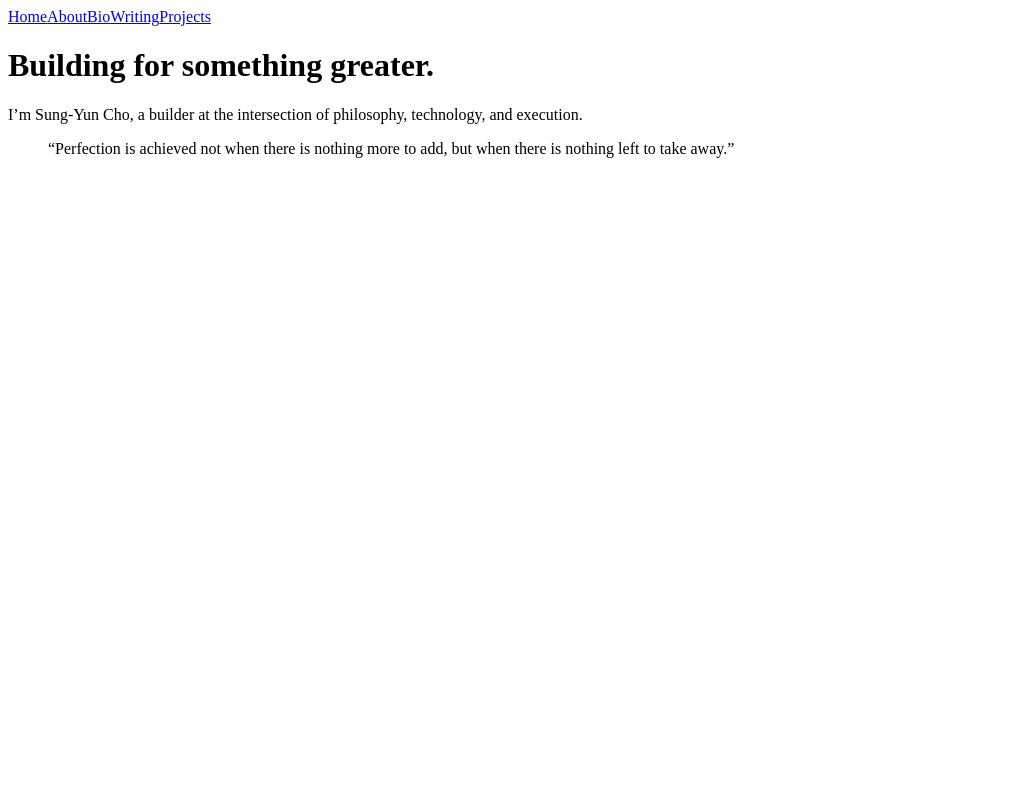
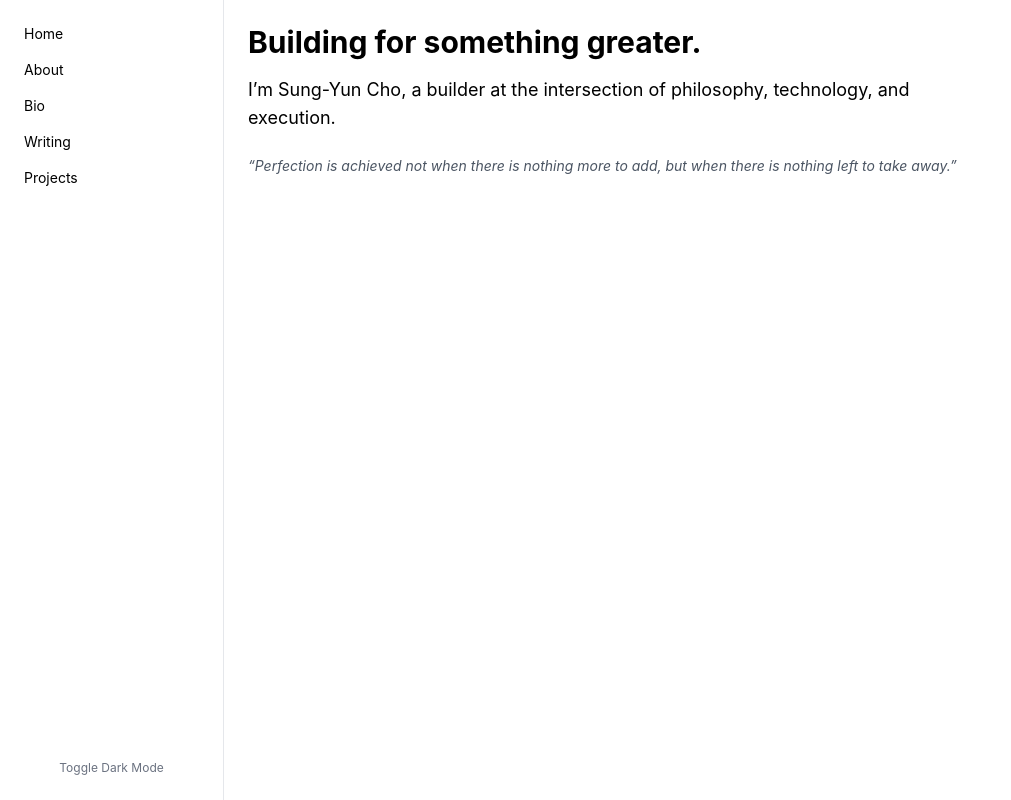
Before and after one commit to kleincho/sungcho-life, a Next.js app: page / in a window 1280 px wide. Shown: the whole page, without its empty margins (0-1011 px from the left). Built offline with nearby package versions, Linux system fonts and the light colour scheme.

Commit message:
Apply new layout and dark mode design

```diff
--- a/components/Layout.tsx
+++ b/components/Layout.tsx
@@ -1,16 +1,28 @@
 import Link from 'next/link';
+import { useEffect, useState } from 'react';
 
 export default function Layout({ children }) {
+  const [dark, setDark] = useState(false);
+
+  useEffect(() => {
+    document.documentElement.classList.toggle('dark', dark);
+  }, [dark]);
+
   return (
-    <>
-      <nav className="p-4 border-b flex gap-4">
+    <div className="flex min-h-screen text-sm">
+      <aside className="w-56 p-6 fixed left-0 top-0 h-full border-r hidden md:flex flex-col justify-between">
+        <nav className="flex flex-col gap-4">
           <Link href="/">Home</Link>
           <Link href="/about">About</Link>
           <Link href="/bio">Bio</Link>
           <Link href="/writing">Writing</Link>
           <Link href="/projects">Projects</Link>
         </nav>
-      <main className="p-6 max-w-3xl mx-auto">{children}</main>
-    </>
+        <button onClick={() => setDark(!dark)} className="text-xs text-gray-500 hover:text-black dark:hover:text-white">
+          Toggle {dark ? 'Light' : 'Dark'} Mode
+        </button>
+      </aside>
+      <main className="ml-0 md:ml-56 w-full p-6 max-w-3xl mx-auto">{children}</main>
+    </div>
   );
 }
--- /dev/null
+++ b/pages/_app.tsx
@@ -0,0 +1,5 @@
+import '../styles/globals.css'
+
+export default function App({ Component, pageProps }) {
+  return <Component {...pageProps} />
+}
--- a/pages/about.tsx
+++ b/pages/about.tsx
@@ -4,12 +4,18 @@ export default function About() {
   return (
     <Layout>
       <h1 className="text-2xl font-bold mb-4">What I Value</h1>
-      <ul className="list-disc ml-6 space-y-2">
+      <ul className="list-disc ml-6 space-y-2 mb-10">
         <li><strong>Clarity &gt; Cleverness</strong> – I prioritize clarity of thought over complexity.</li>
         <li><strong>Execution defines belief</strong> – What you build is what you believe.</li>
         <li><strong>Compound conviction</strong> – I trust deep iteration over time more than sudden genius.</li>
       </ul>
-      <p className="mt-6">I am still an unfinished founder, but I have deep conviction in the principles I live by.</p>
+
+      <h2 className="text-xl font-semibold mb-2">Interests</h2>
+      <ul className="list-disc ml-6 space-y-1">
+        <li>Philosophy of technology</li>
+        <li>Embedded systems and robotics</li>
+        <li>Long-term thinking and founder mindset</li>
+      </ul>
     </Layout>
   );
 }
--- a/pages/index.tsx
+++ b/pages/index.tsx
@@ -3,9 +3,9 @@ import Layout from '../components/Layout';
 export default function Home() {
   return (
     <Layout>
-      <h1 className="text-3xl font-bold mb-2">Building for something greater.</h1>
-      <p className="mb-4">I’m Sung-Yun Cho, a builder at the intersection of philosophy, technology, and execution.</p>
-      <blockquote className="italic text-gray-600">
+      <h1 className="text-3xl font-bold mb-4">Building for something greater.</h1>
+      <p className="text-lg mb-6">I’m Sung-Yun Cho, a builder at the intersection of philosophy, technology, and execution.</p>
+      <blockquote className="italic text-gray-600 dark:text-gray-400">
         “Perfection is achieved not when there is nothing more to add, but when there is nothing left to take away.”
       </blockquote>
     </Layout>
--- /dev/null
+++ b/styles/globals.css
@@ -0,0 +1,8 @@
+@tailwind base;
+@tailwind components;
+@tailwind utilities;
+
+body {
+  @apply bg-white text-black dark:bg-[#0f0f0f] dark:text-white;
+  font-family: 'Inter', sans-serif;
+}
--- a/tailwind.config.js
+++ b/tailwind.config.js
@@ -1,12 +1,16 @@
 /** @type {import('tailwindcss').Config} */
 module.exports = {
   content: [
-    "./pages/**/*.{js,ts,jsx,tsx,mdx}",
-    "./components/**/*.{js,ts,jsx,tsx,mdx}",
-    "./posts/**/*.{mdx}"
+    "./pages/**/*.{js,ts,jsx,tsx}",
+    "./components/**/*.{js,ts,jsx,tsx}"
   ],
+  darkMode: 'class',
   theme: {
-    extend: {},
+    extend: {
+      fontFamily: {
+        sans: ['Inter', 'sans-serif']
+      }
+    }
   },
   plugins: [],
 }
```
Lines whose indentation alone changed are shown as unchanged.
